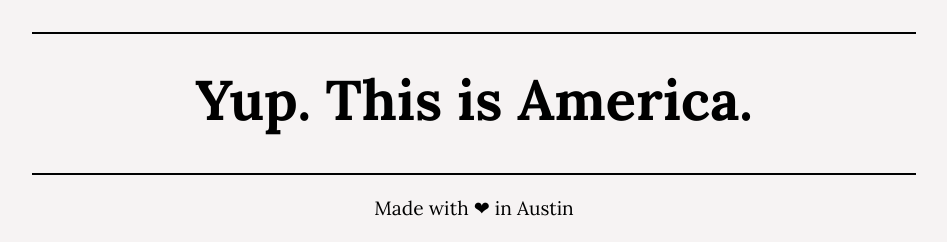
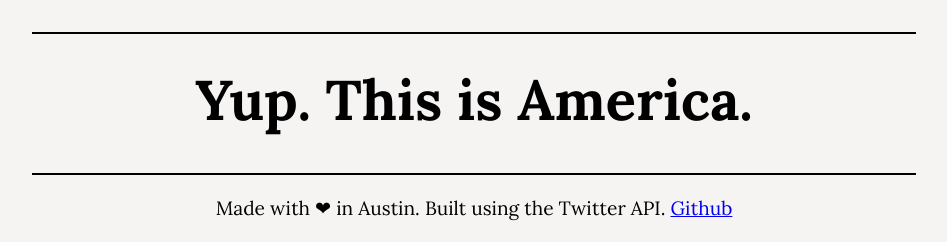
Before and after one commit to pyrito/thoughts-and-prayers, a Flask app: page / in a window 1280 px wide. Shown: the part 600-842 px from the top of the page, without its empty margins (166-1113 px from the left). Run offline with Flask 2, Linux system fonts and the light colour scheme; some libraries are stand-ins or nearby versions.

Commit message:
some more front end

```diff
--- a/templates/index.html
+++ b/templates/index.html
@@ -24,6 +24,6 @@
 	</div>
 </body>
 <footer>
-	<p>Made with ❤ in Austin</p>
+	<p>Made with ❤ in Austin. Built using the Twitter API. <a href="https://github.com/pyrito/thoughts-and-prayers"> Github </a></p>
 </footer>
 </html>
```
Also changed, not shown: shootings.db.
